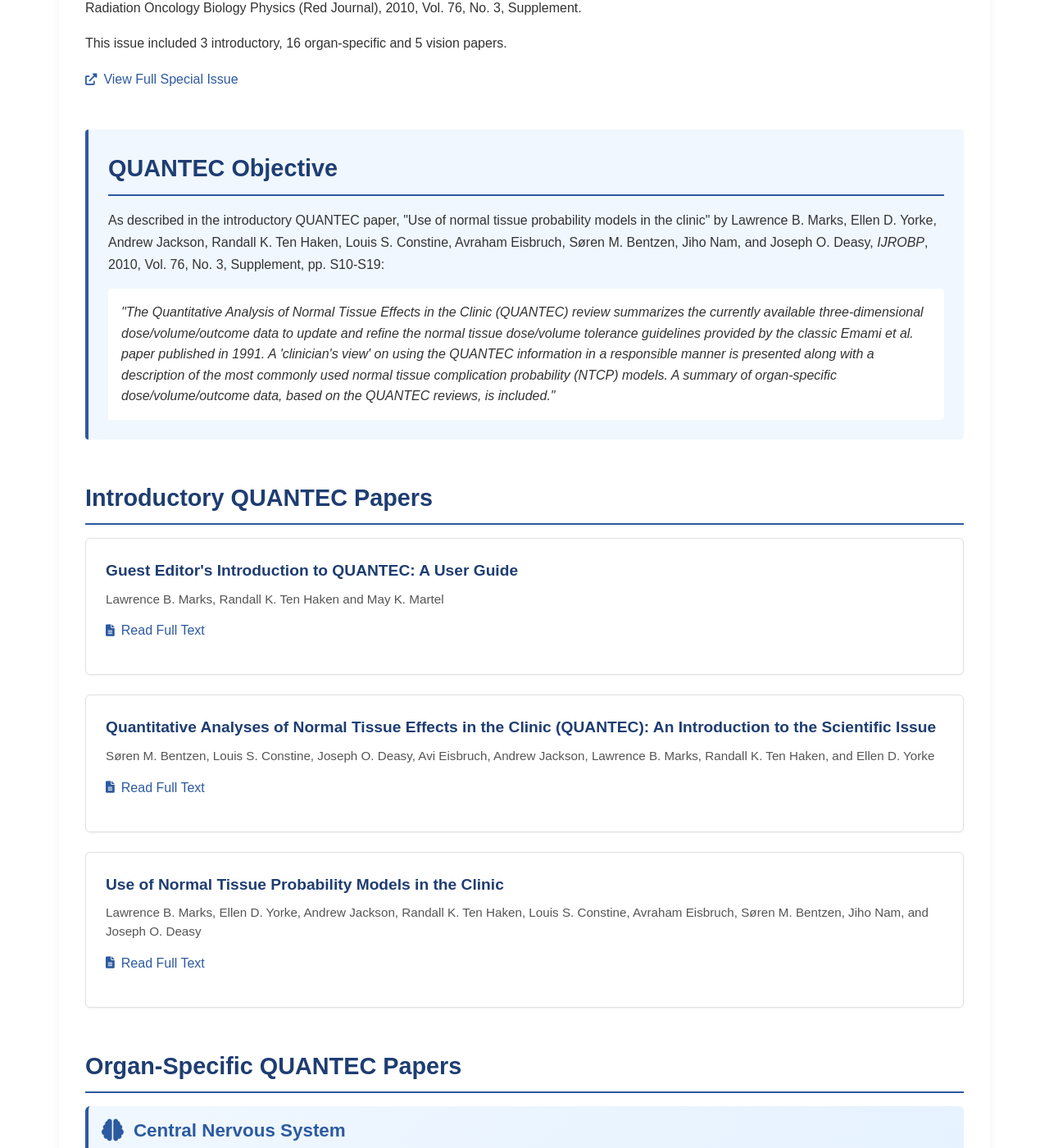
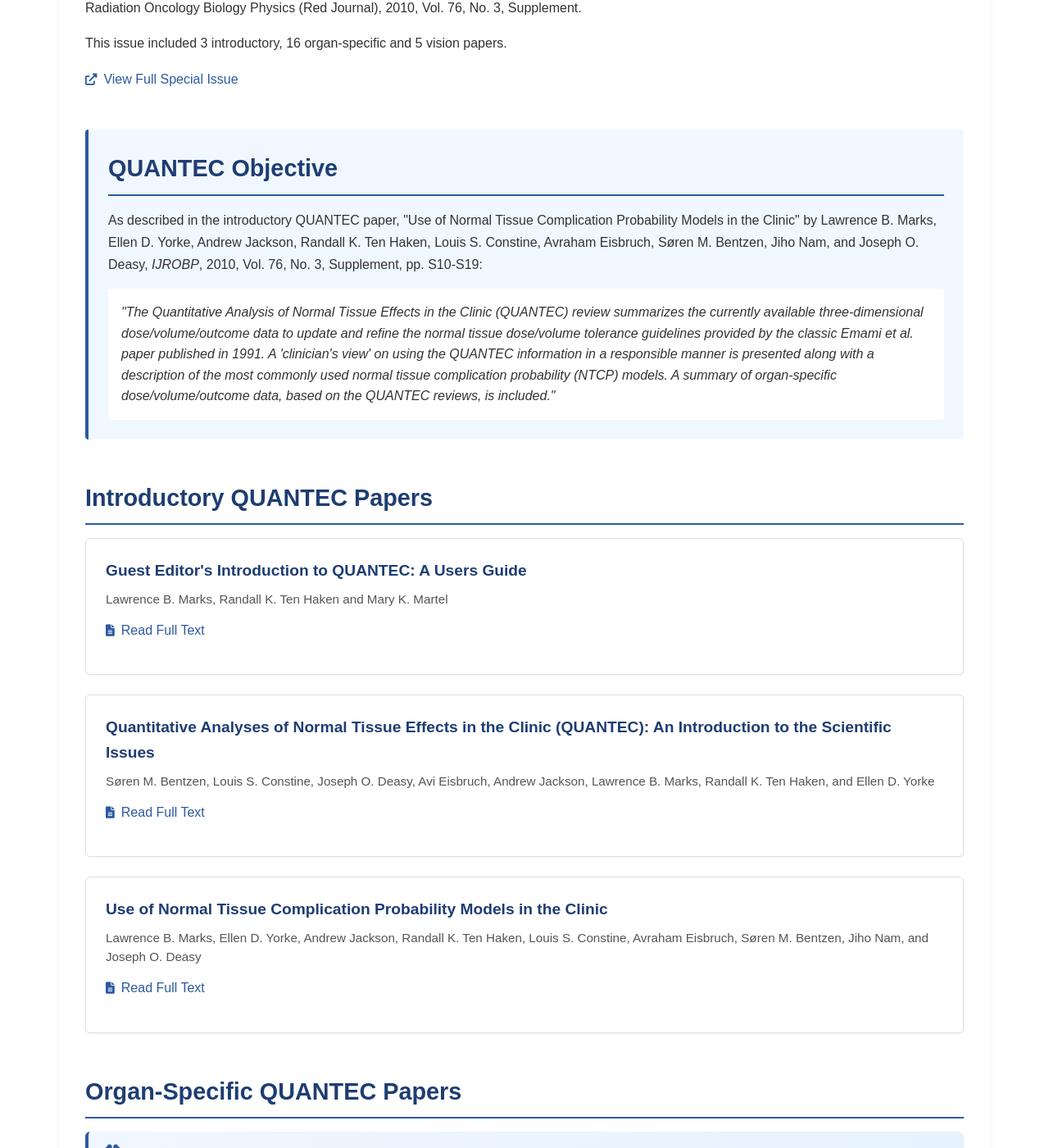
Before and after one commit to brianmanderson/QuantecWebSite, a Jekyll site: the page built from publications.html, in a window 1280 px wide and 1400 px high, scrolled down 831 px. Shown: the whole window at 82% size. Built offline with Jekyll 4.4.1, drawn with Linux system fonts in a browser that asks for light colours.

Commit message:
Correct four citations against publisher metadata; resolve Penile Bulb URL
A reviewer with browser access reached redjournal.org (which 403s scripted
requests) and checked the citations against publisher metadata. I re-verified
every one of these myself before changing them.

Four transcription errors, all originating in docs/site-plan.md and faithfully
reproduced on the site:
- "May K. Martel" -> "Mary K. Martel"
- "A User Guide" -> "A Users Guide"
- "An Introduction to the Scientific Issue" -> "...Scientific Issues"
- "Use of Normal Tissue Probability Models in the Clinic" ->
  "Use of Normal Tissue COMPLICATION Probability Models in the Clinic"

The last one mattered most: the constraints page introduced NTCP models by
citing a paper it rendered as being about "normal tissue probability models",
a category that does not exist, and the wrong title was in the aria-label too.

Both the pages and site-plan.md are corrected, so the site still matches its
source. site-plan.md now states the rule this establishes: it is a transcription
of a Word file and carries that file's typos, so where it and the publisher
disagree, the publisher wins. Checking a citation against the journal is
verification, not invention.

Also closes the Penile Bulb question that has been open since the first review.
S0360-3016(09)03294-5 resolves to "Radiation Dose-Volume Effects and the Penile
Bulb" (Roach III et al., S130-S134) and 03291-X to the Rectum paper — distinct
papers, both entries on the site correct. The brief's duplicate URL was the
error; the substituted value was right all along. It had no recorded provenance,
which is exactly why establishing that took six rounds.

```diff
--- a/constraints.html
+++ b/constraints.html
@@ -83,10 +83,10 @@ permalink: /constraints/
 
 <section class="content-section" id="ntcp">
     <h3><i class="fas fa-calculator"></i> NTCP Models</h3>
-    <p>Normal tissue complication probability models are described in the introductory QUANTEC paper, <em>Use of normal tissue probability models in the clinic</em>, which presents a clinician's view on applying QUANTEC information alongside a description of the most commonly used NTCP models.</p>
+    <p>Normal tissue complication probability models are described in the introductory QUANTEC paper, <em>Use of Normal Tissue Complication Probability Models in the Clinic</em>, which presents a clinician's view on applying QUANTEC information alongside a description of the most commonly used NTCP models.</p>
     <p class="external-link">
         <a href="https://www.redjournal.org/article/S0360-3016(09)03288-X/fulltext" target="_blank" rel="noopener">
-            <i class="fas fa-file-alt"></i> Read: Use of normal tissue probability models in the clinic
+            <i class="fas fa-file-alt"></i> Read: Use of Normal Tissue Complication Probability Models in the Clinic
         </a>
     </p>
 </section>
--- a/publications.html
+++ b/publications.html
@@ -38,7 +38,7 @@ permalink: /publications/
         <!-- QUANTEC Objective -->
         <div class="content-block highlight-box">
             <h3>QUANTEC Objective</h3>
-            <p>As described in the introductory QUANTEC paper, "Use of normal tissue probability models in the clinic" by Lawrence B. Marks, Ellen D. Yorke, Andrew Jackson, Randall K. Ten Haken, Louis S. Constine, Avraham Eisbruch, Søren M. Bentzen, Jiho Nam, and Joseph O. Deasy, <em>IJROBP</em>, 2010, Vol. 76, No. 3, Supplement, pp. S10-S19:</p>
+            <p>As described in the introductory QUANTEC paper, "Use of Normal Tissue Complication Probability Models in the Clinic" by Lawrence B. Marks, Ellen D. Yorke, Andrew Jackson, Randall K. Ten Haken, Louis S. Constine, Avraham Eisbruch, Søren M. Bentzen, Jiho Nam, and Joseph O. Deasy, <em>IJROBP</em>, 2010, Vol. 76, No. 3, Supplement, pp. S10-S19:</p>
             <blockquote>
                 "The Quantitative Analysis of Normal Tissue Effects in the Clinic (QUANTEC) review summarizes the currently available three-dimensional dose/volume/outcome data to update and refine the normal tissue dose/volume tolerance guidelines provided by the classic Emami et al. paper published in 1991. A 'clinician's view' on using the QUANTEC information in a responsible manner is presented along with a description of the most commonly used normal tissue complication probability (NTCP) models. A summary of organ-specific dose/volume/outcome data, based on the QUANTEC reviews, is included."
             </blockquote>
@@ -49,30 +49,30 @@ permalink: /publications/
             <h3>Introductory QUANTEC Papers</h3>
             <div class="publication-list">
                 <div class="publication-item">
-                    <h4>Guest Editor's Introduction to QUANTEC: A User Guide</h4>
-                    <p class="authors">Lawrence B. Marks, Randall K. Ten Haken and May K. Martel</p>
+                    <h4>Guest Editor's Introduction to QUANTEC: A Users Guide</h4>
+                    <p class="authors">Lawrence B. Marks, Randall K. Ten Haken and Mary K. Martel</p>
                     <p class="external-link">
-                        <a href="https://www.redjournal.org/article/S0360-3016(09)03302-1/fulltext" target="_blank" rel="noopener" aria-label="Read full text: Guest Editor's Introduction to QUANTEC: A User Guide">
+                        <a href="https://www.redjournal.org/article/S0360-3016(09)03302-1/fulltext" target="_blank" rel="noopener" aria-label="Read full text: Guest Editor's Introduction to QUANTEC: A Users Guide">
                             <i class="fas fa-file-alt"></i> Read Full Text
                         </a>
                     </p>
                 </div>
 
                 <div class="publication-item">
-                    <h4>Quantitative Analyses of Normal Tissue Effects in the Clinic (QUANTEC): An Introduction to the Scientific Issue</h4>
+                    <h4>Quantitative Analyses of Normal Tissue Effects in the Clinic (QUANTEC): An Introduction to the Scientific Issues</h4>
                     <p class="authors">Søren M. Bentzen, Louis S. Constine, Joseph O. Deasy, Avi Eisbruch, Andrew Jackson, Lawrence B. Marks, Randall K. Ten Haken, and Ellen D. Yorke</p>
                     <p class="external-link">
-                        <a href="https://www.redjournal.org/article/S0360-3016(09)03300-8/fulltext" target="_blank" rel="noopener" aria-label="Read full text: Quantitative Analyses of Normal Tissue Effects in the Clinic (QUANTEC): An Introduction to the Scientific Issue">
+                        <a href="https://www.redjournal.org/article/S0360-3016(09)03300-8/fulltext" target="_blank" rel="noopener" aria-label="Read full text: Quantitative Analyses of Normal Tissue Effects in the Clinic (QUANTEC): An Introduction to the Scientific Issues">
                             <i class="fas fa-file-alt"></i> Read Full Text
                         </a>
                     </p>
                 </div>
 
                 <div class="publication-item">
-                    <h4>Use of Normal Tissue Probability Models in the Clinic</h4>
+                    <h4>Use of Normal Tissue Complication Probability Models in the Clinic</h4>
                     <p class="authors">Lawrence B. Marks, Ellen D. Yorke, Andrew Jackson, Randall K. Ten Haken, Louis S. Constine, Avraham Eisbruch, Søren M. Bentzen, Jiho Nam, and Joseph O. Deasy</p>
                     <p class="external-link">
-                        <a href="https://www.redjournal.org/article/S0360-3016(09)03288-X/fulltext" target="_blank" rel="noopener" aria-label="Read full text: Use of Normal Tissue Probability Models in the Clinic">
+                        <a href="https://www.redjournal.org/article/S0360-3016(09)03288-X/fulltext" target="_blank" rel="noopener" aria-label="Read full text: Use of Normal Tissue Complication Probability Models in the Clinic">
                             <i class="fas fa-file-alt"></i> Read Full Text
                         </a>
                     </p>
```
Also changed, not shown: docs/site-plan.md (+29 -20 lines).
